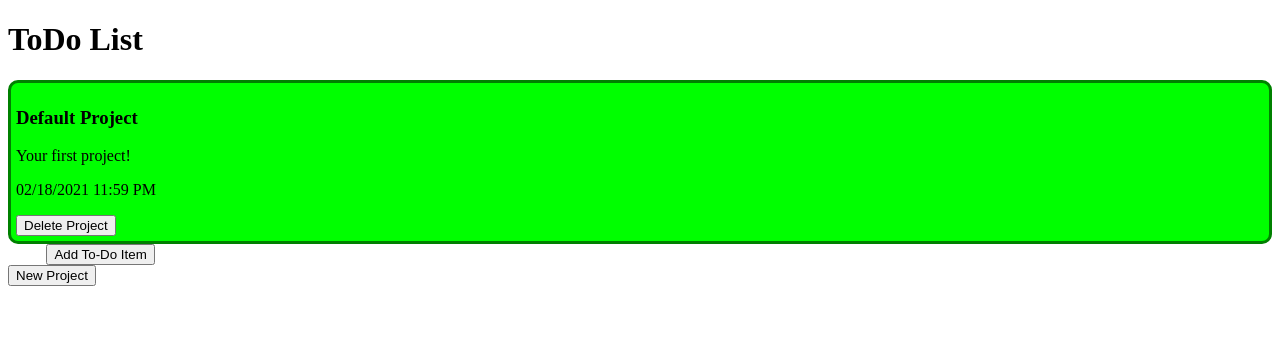
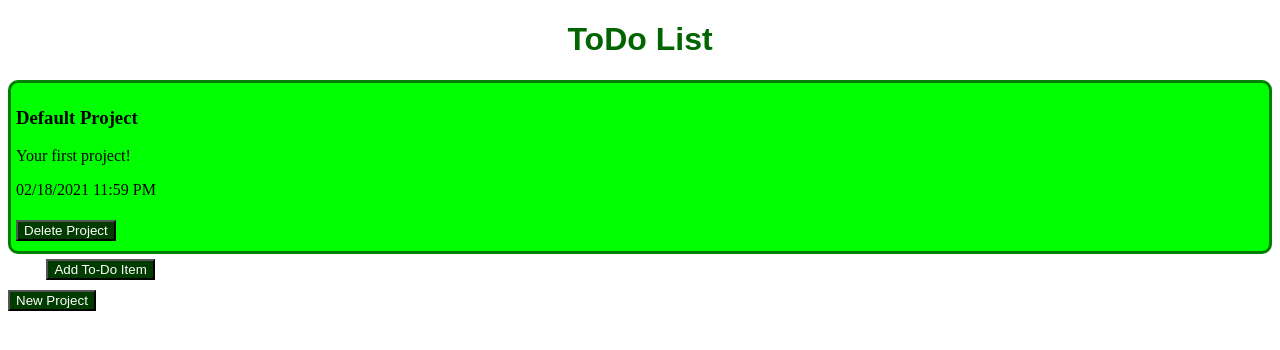
Before and after one commit to marboleda/todo-list, a website built with webpack: page dist/index.html in a window 1280 px wide. Built offline with Linux system fonts and the light colour scheme.

Commit message:
Improve colors and positioning

```diff
--- a/src/style.css
+++ b/src/style.css
@@ -1,3 +1,9 @@
+h1 {
+    text-align: center;
+    font-family: Arial;
+    color: #006400;
+}
+
 .project-info {
     border: 3px solid green;
     padding: 5px;
@@ -25,3 +31,9 @@
 .todo > * {
     margin: 3px auto;
 }
+
+button {
+    margin: 5px auto;
+    background-color: #003c00;
+    color: white;
+}
```
Also changed, not shown: dist/bundle.js.
